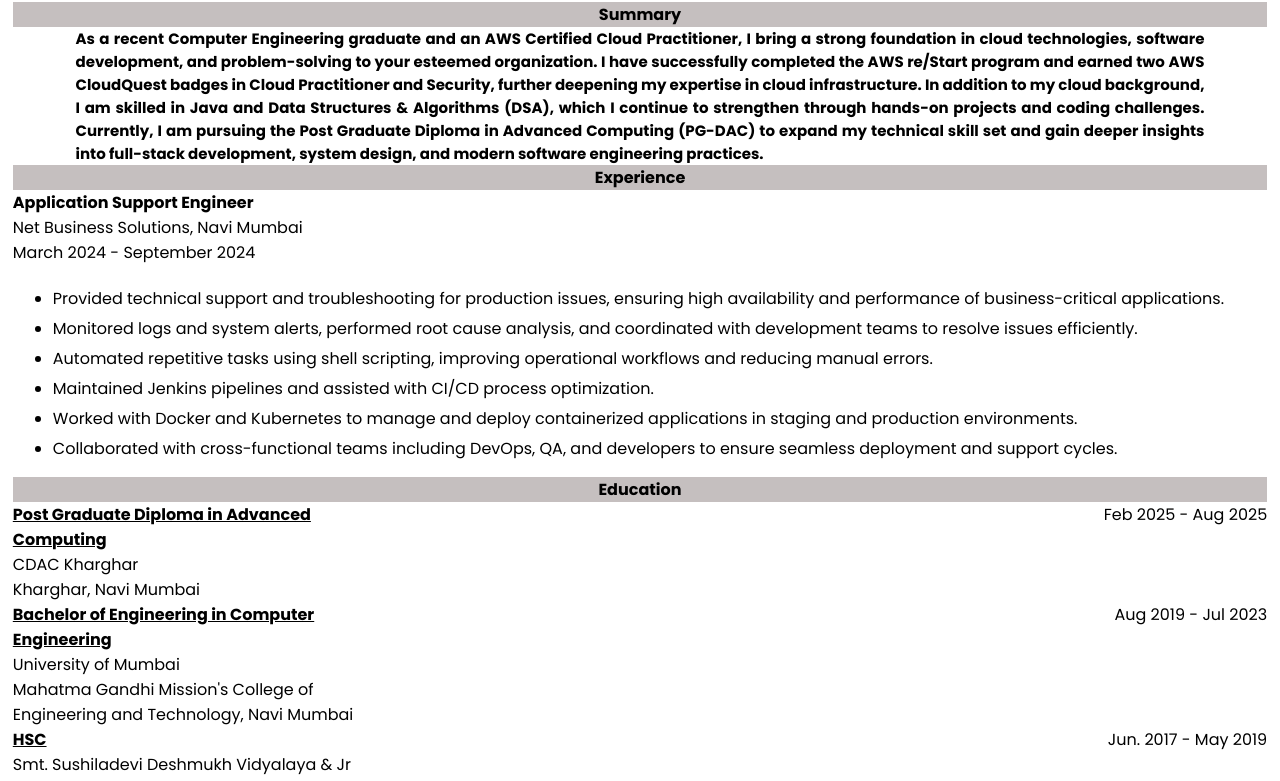
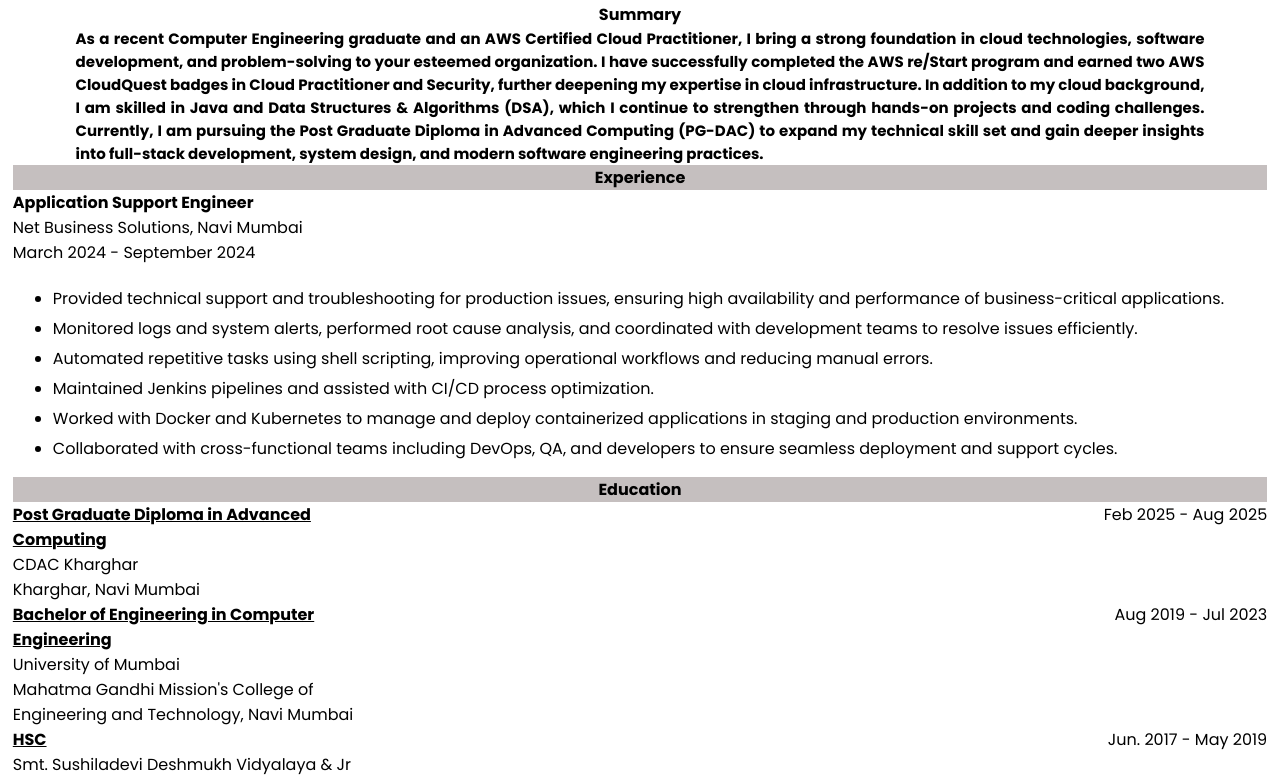
Before and after one commit to VinitPatil01/Resume, a plain HTML site: page index.html in a window 1280 px wide. Shown: the part 136-917 px from the top of the page. Drawn offline with Linux system fonts and the light colour scheme.

Commit message:
Update index.html

```diff
--- a/index.html
+++ b/index.html
@@ -62,6 +62,9 @@
         li{
             padding-top: 5px;
         }
+        .summary.one{
+            background:none;
+        }
 
 
 
@@ -75,7 +78,7 @@
     <div class="personal_data">
         <p>☎ +91 9137517873</p> <p> ✉ pvinit97@gmail.com</p>  <p> <a href="https://www.linkedin.com/in/vinit-patil-6810b0202"><i class="fab fa-linkedin"></i> Linkedin</a> </p> <p> <i class="fa solid fa-location-dot"></i> Navi Mumbai </p>
     </div>
-    <div class="Summary"><Strong>Summary</Strong></div>
+    <div class="Summary one"><Strong>Summary</Strong></div>
     <div class="short_intro">
         <p>
             As a recent Computer Engineering graduate and an AWS Certified Cloud Practitioner, I bring a strong foundation in cloud technologies, software development, and problem-solving to your esteemed organization.
```
